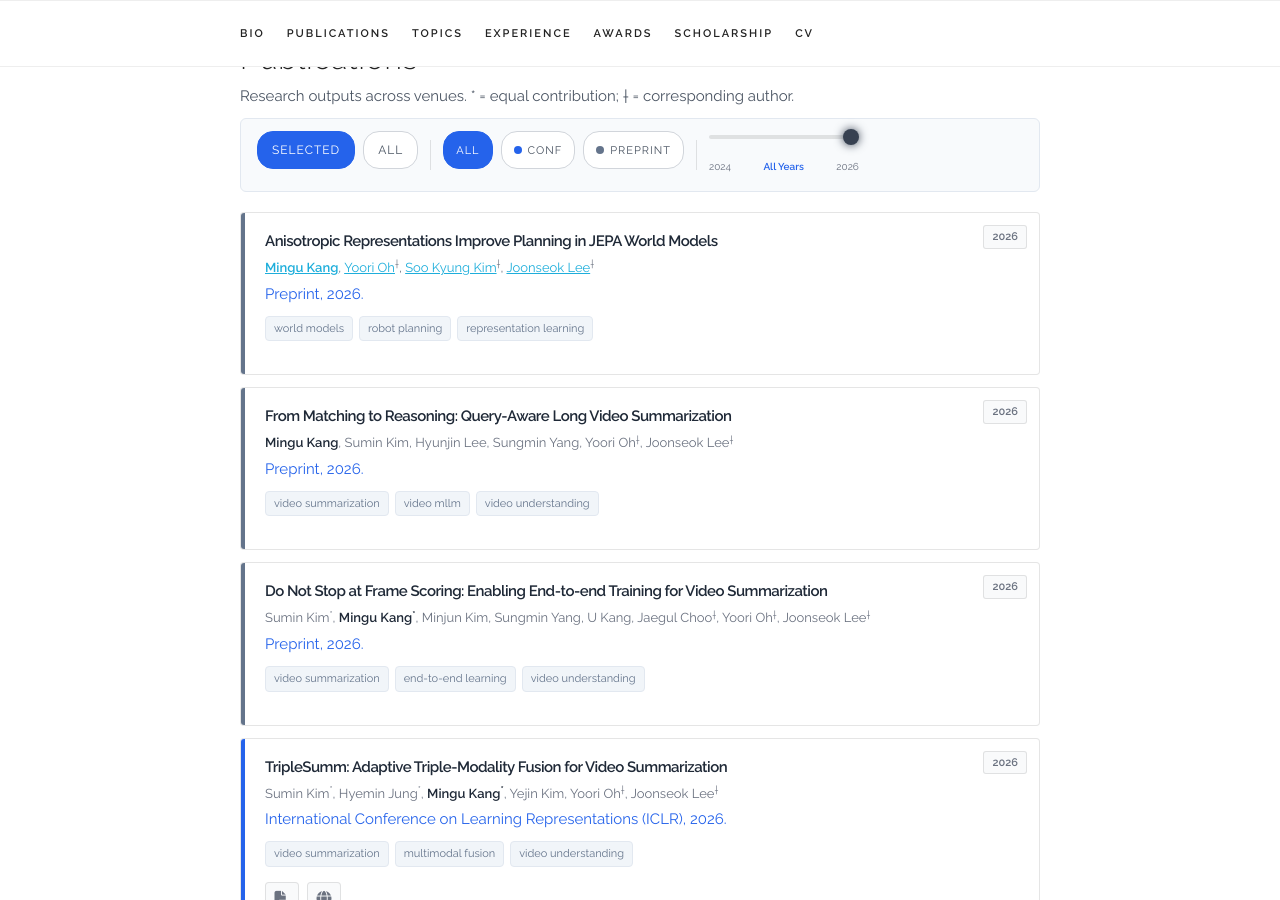
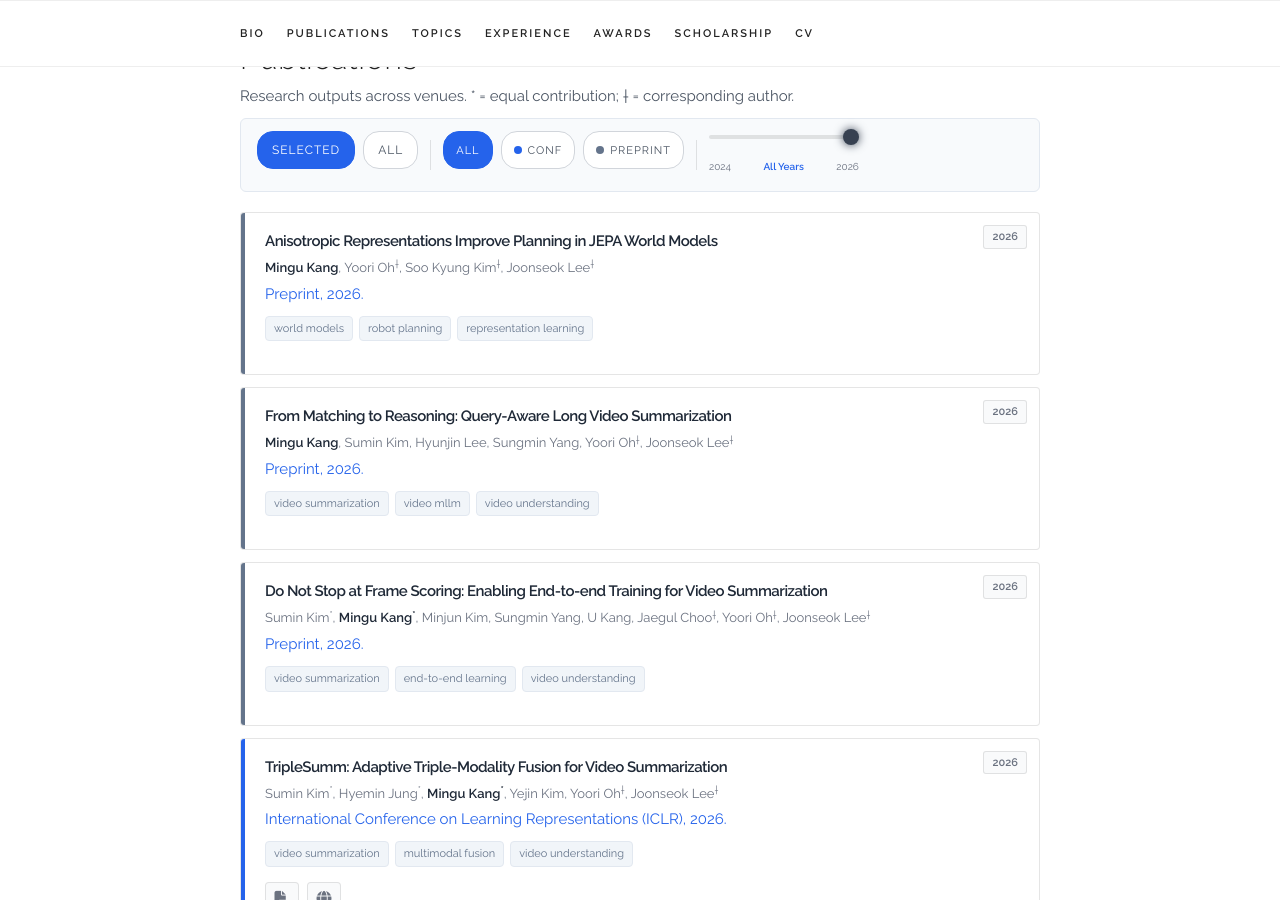
Before and after one commit to rkdrn79/rkdrn79.github.io, a Jekyll site: the page built from index.html, in a window 1280 px wide and 900 px high, scrolled down 952 px. Built offline with Jekyll 4.4.1, drawn with Linux system fonts in a browser that asks for light colours; some web fonts are replaced; part of the change alters nothing that is shown.

```diff
--- a/_data/publications.yaml
+++ b/_data/publications.yaml
@@ -1,6 +1,6 @@
 papers:
   - title: "Anisotropic Representations Improve Planning in JEPA World Models"
-    authors: "<b><a href=\"https://openreview.net/profile?id=~Mingu_Kang4\" target=\"_blank\">Mingu Kang</a></b>, <a href=\"https://openreview.net/profile?id=~Yoori_Oh1\" target=\"_blank\">Yoori Oh</a><sup>&dagger;</sup>, <a href=\"https://openreview.net/profile?id=~Soo_Kyung_Kim1\" target=\"_blank\">Soo Kyung Kim</a><sup>&dagger;</sup>, <a href=\"https://openreview.net/profile?id=~Joonseok_Lee1\" target=\"_blank\">Joonseok Lee</a><sup>&dagger;</sup>"
+    authors: "<b>Mingu Kang</b>, Yoori Oh<sup>&dagger;</sup>, Soo Kyung Kim<sup>&dagger;</sup>, Joonseok Lee<sup>&dagger;</sup>"
     venue: "Preprint, 2026."
     selected: y
     type: preprint
```
